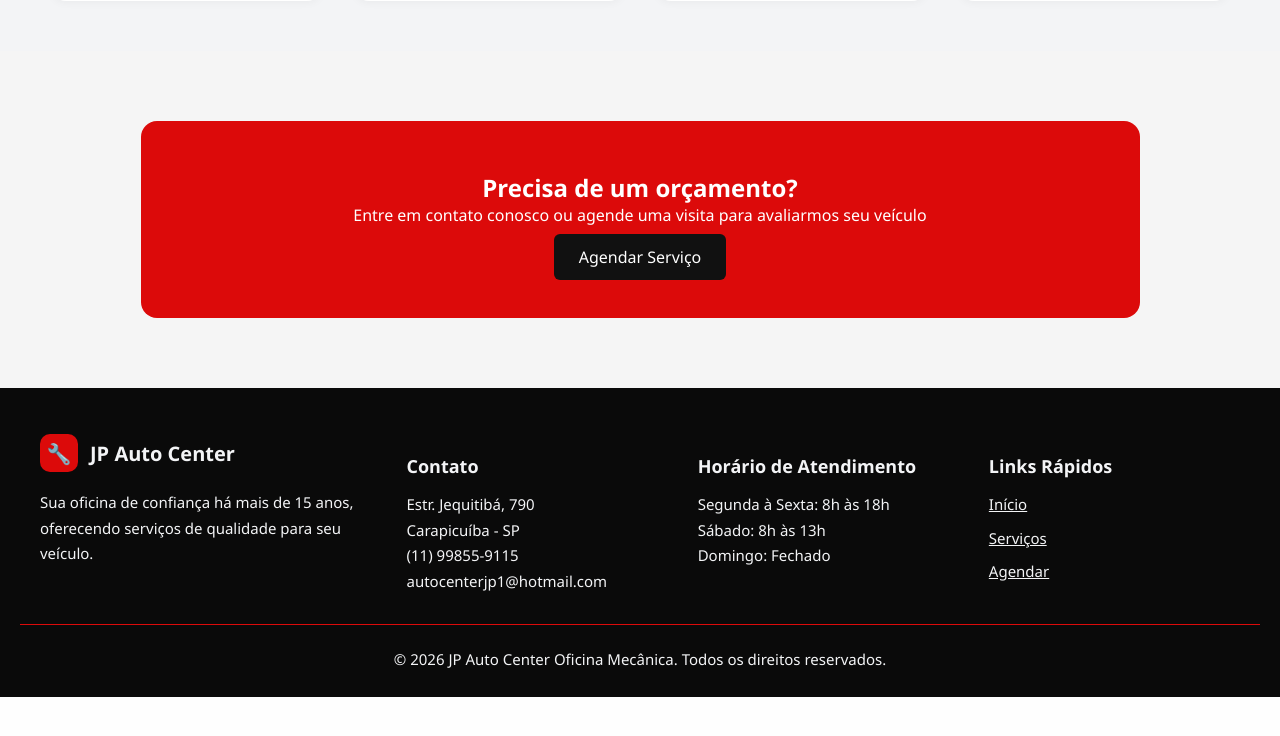
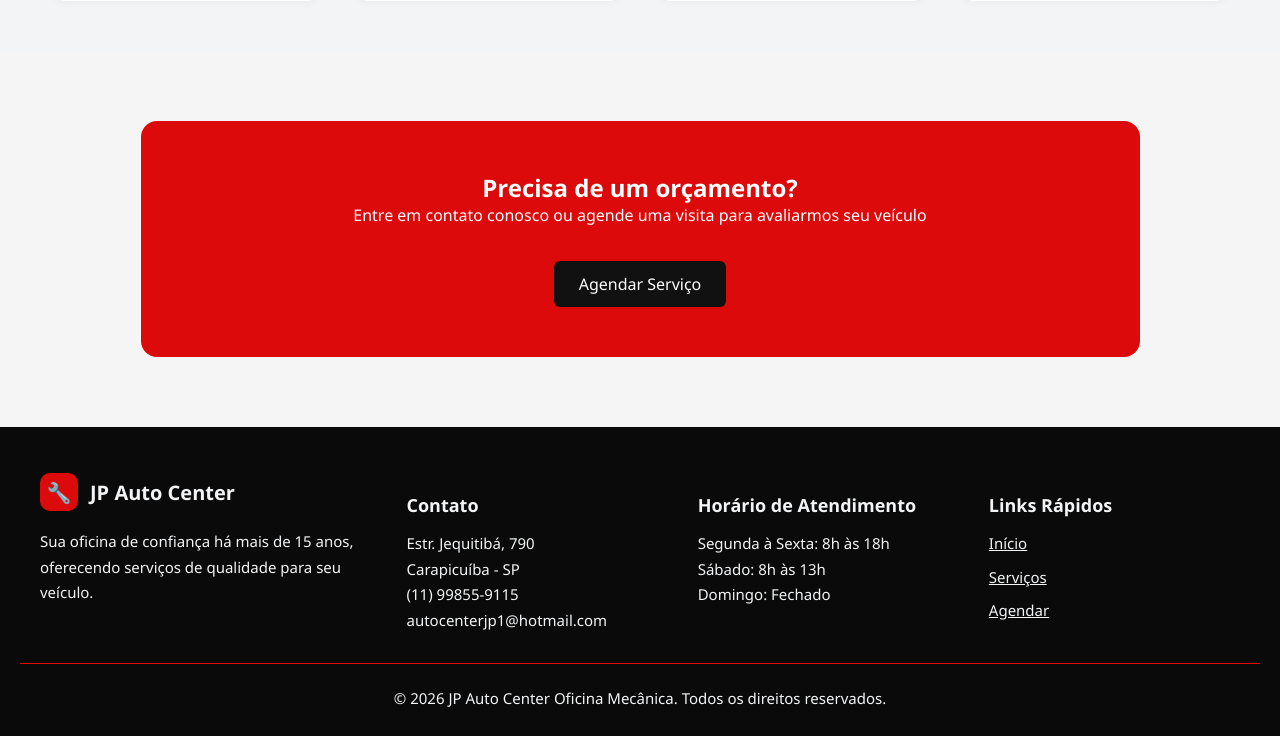
Before and after one commit to Bbasilisco/ProjetoIntegradorWeb, a PHP site: page /Paginas/Servicos.php in a window 1280 px wide. Shown: the part 1330-2066 px from the top of the page. Before the commit the page ends 2027 px from the top, so only its background shows below. Run offline with PHP 8.4, Linux system fonts and the light colour scheme.

Commit message:
Fix CSS formatting issues in Estilo.css

```diff
--- a/FrontEnd/Estilo.css
+++ b/FrontEnd/Estilo.css
@@ -1450,10 +1450,8 @@ body {
     padding: 12px 25px;
     border-radius: 6px;
     text-decoration: none;
-<<<<<<< HEAD
     display: inline-block;
     margin-top: 15px;
-=======
 }
 .container-agendamento{
 display:flex;
@@ -1477,5 +1475,4 @@ gap:25px;
 background:#f5f5f5;
 padding:25px;
 border-radius:10px;
->>>>>>> 7679ca4e0f4cd4d59832c0c9ca30d2246c8eaf5a
 }
```
